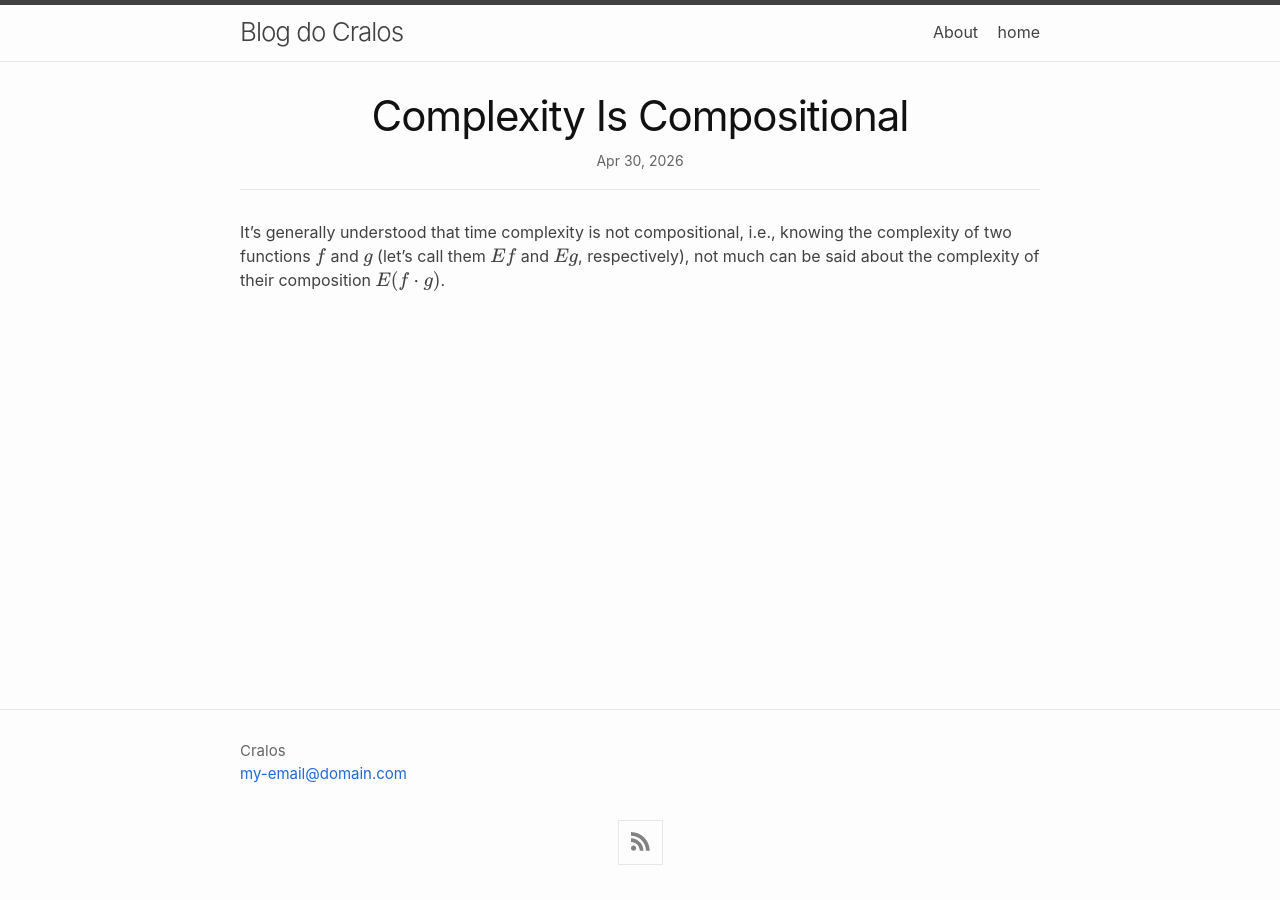
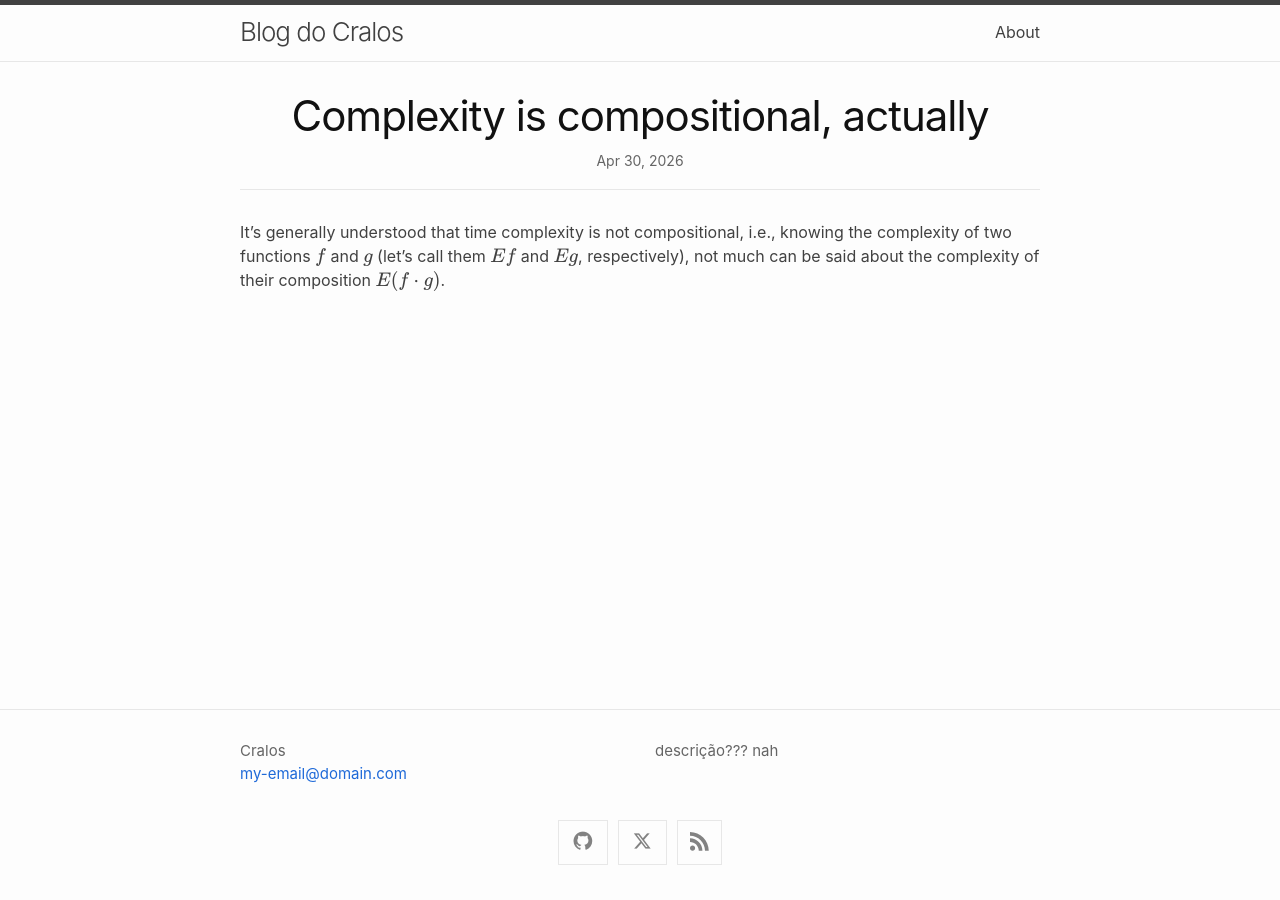
Before and after one commit to Carlos-oficial/carlos-oficial.github.io, a Jekyll site: the page built from _posts/2026-04-30-complexity-is-compositional.md, in a window 1280 px wide. Built offline with Jekyll 4.4.1, drawn with Linux system fonts in a browser that asks for light colours; nearby versions of some CDN libraries; formulas are drawn with MathJax 3; part of the change alters nothing that is shown.

Commit message:
swap configs

```diff
--- a/_config.yml
+++ b/_config.yml
@@ -1,91 +1,57 @@
-# Site-wide settings
-# ------------------
-#
 title: Blog do Cralos
 author:
   name: Cralos
   email: my-email@domain.com
 
-# The `>` after `description:` means to ignore line-breaks until next key. If
-#   you wish to omit the line-break after the end of text, use `>-` instead.
-# description: >
-#   Write an awesome description for your new site here. You can edit this line
-#   in _config.yml. It will appear in your document head meta (for Google search
-#   results) and in your feed.xml site description.
+description: >
+  descrição??? nah
 
+theme: minima
 
-# Build settings
-# --------------
-#
-# If you wish to use the gem-version of Minima with or without a Gemfile, use
-#   the following setting:
-# theme: minima
-#
-# **OR** if you wish to use the theme directly from the GitHub repository by
-#   bypassing a Gemfile, use the following setting instead.
-#   It is best that you lock to a particular commit and update if upstream changes
-#   do not affect your site adversely.
-# remote_theme: jekyll/minima@d4d779a
-#
-# Minima requires the following plugins:
-# plugins:
-#  - jekyll-feed
-#  - jekyll-seo-tag
-#
-# Uncomment the following setting if you wish to disable deprecation warnings
-#   from newer versions of sass converter. Adapt as required.
-# sass:
-#   quiet_deps: true
-#   silence_deprecations: [import]
+plugins:
+  - jekyll-feed
+  - jekyll-seo-tag
 
+sass:
+  quiet_deps: true
+  silence_deprecations: [import]
 
-# Minima-specific settings (applicable to Minima v3 and above only)
-# -----------------------------------------------------------------
-#
-#  *All described config keys below should be nested under the top-level
-#   `minima` key.*
-#
-# minima:
-#   Minima skin selection. Available skins are:
-#     * classic            Default, light color scheme.
-#     * dark               Dark variant of the classic skin.
-#     * auto               Adaptive skin based on the classic and dark skins.
-#     * solarized-light    Light variant of solarized color scheme.
-#     * solarized-dark     Dark variant of solarized color scheme.
-#     * solarized          Adaptive skin for solarized color scheme skins.
-#   skin: auto
-#
-#   Specific pages for site navigation.
-#     If you wish to link only specific pages in the site-navigation, use this
-#     and list the `path` property (as represented via Liquid) of the pages in
-#     the order they should be rendered.
-#   nav_pages:
-#     - about.md
-#
-#   Set to `true` to show excerpts on the homepage.
-#   show_excerpts: false
-#
-#   Minima date format.
-#     The default value is "%b %d, %Y" (e.g. Nov 14, 2023).
-#     Refer to https://shopify.github.io/liquid/filters/date/ for valid values
-#   date_format: "%b-%d-%Y"
-#
-#   Social Media Links.
-#     Renders icons via Font Awesome Free webfonts CDN, based on ordered list of
-#     entries. Valid entry keys:
-#       * title    Tooltip rendered on hovering over icon.
-#       * icon     Font Awesome icon id. `github` corresponds to `fa-github`.
-#       * url      Full URL of social profile.
-#   social_links:
-#     - title: Minima Theme repository at GitHub
-#       icon: github
-#       url: "https://github.com/jekyll/minima"
-#     - title: Jekyll at X (formerly Twitter)
-#       icon: x-twitter
-#       url: "https://x.com/jekyllrb"
-#
-#   Hide syndication feed subscription link.
-#     RSS / Atom feed link is always rendered as the last item of social-links
-#     list. Set below key to `true` to not have the link to feed rendered as
-#     part of social-links list.
-#   hide_site_feed_link: false
+minima:
+  # Minima skin selection. Available skins are:
+  #   Available skins:
+  #     * classic            Default, light color scheme.
+  #     * dark               Dark variant of the classic skin.
+  #     * auto               Adaptive skin based on the default classic and dark skins.
+  #     * solarized-light    Light variant of solarized color scheme.
+  #     * solarized-dark     Dark variant of solarized color scheme.
+  #     * solarized          Adaptive skin for solarized color scheme skins.
+  skin: classic
+
+  # Specific pages for site navigation.
+  #   If you wish to link only specific pages in the site-navigation, use this and list
+  #   the `path` property (as represented via Liquid) of the pages in the order they
+  #   should be rendered.
+  nav_pages:
+    - about.md
+
+  # Set to `true` to show excerpts on the homepage.
+  show_excerpts: false
+
+  # Minima date format.
+  #   The default value is "%b %d, %Y" (e.g. Nov 14, 2023).
+  #   Refer to https://shopify.github.io/liquid/filters/date/ for valid values.
+  # date_format: "%b-%d-%Y"
+
+  # Social Media Links
+  #   Renders icons via Font Awesome Free webfonts CDN, based on ordered list of entries.
+  #   Entry keys:
+  #     * title    Tooltip rendered on hovering over icon.
+  #     * icon     Font Awesome icon id. `github` corresponds to `fa-github`.
+  #     * url      Full URL of social profile.
+  social_links:
+    - title: Minima Theme repository at GitHub
+      icon: github
+      url: "https://github.com/jekyll/minima"
+    - title: Jekyll at X (formerly Twitter)
+      icon: x-twitter
+      url: "https://x.com/jekyllrb"
--- a/_posts/2026-04-30-complexity-is-compositional.md
+++ b/_posts/2026-04-30-complexity-is-compositional.md
@@ -1,5 +1,6 @@
 ---
 layout: post
+title: Complexity is compositional, actually
 ---
 
 It's generally understood that time complexity is not compositional, i.e., knowing the complexity of two functions $$ f $$ and $$ g $$ (let's call them $$ E f $$ and $$ E g $$, respectively), not much can be said about the complexity of their composition $$ E (f \cdot g) $$.
```
